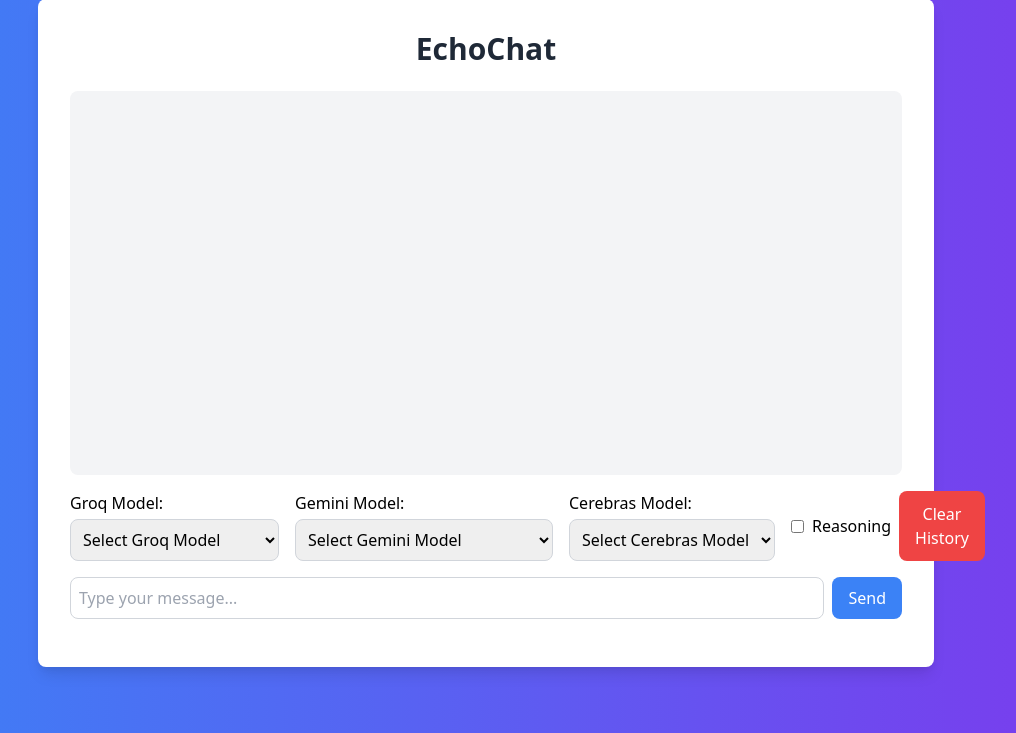
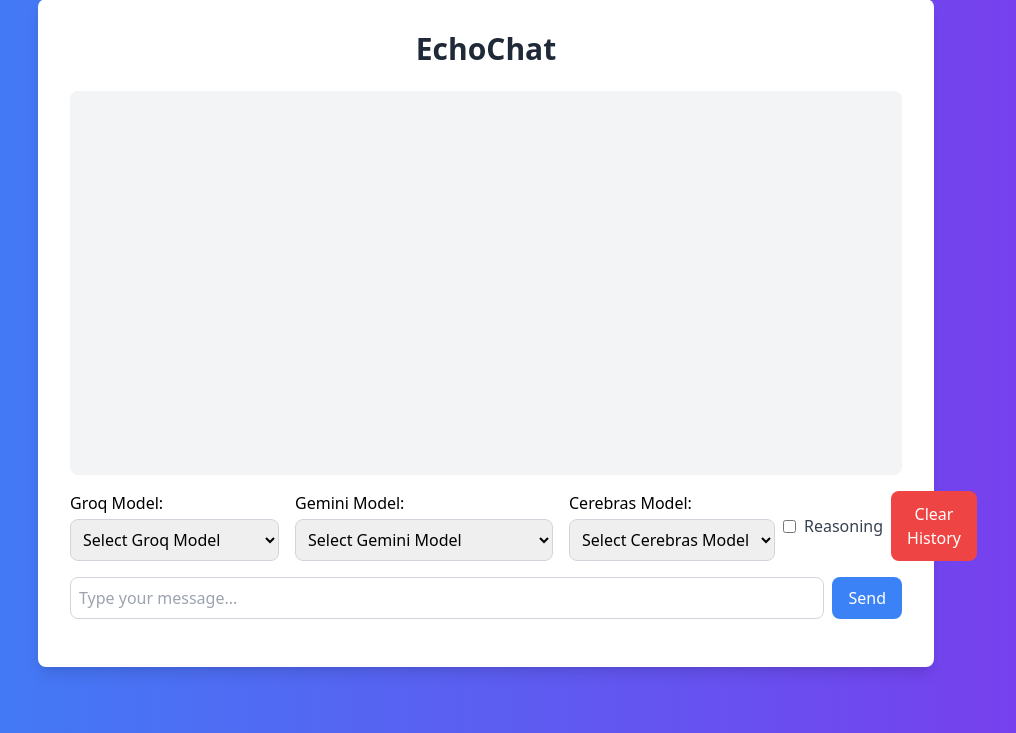
Before and after one commit to Garblesnarff/Multi-chat, a Flask app: page / in a window 1280 px wide. Shown: the part 67-800 px from the top of the page, without its empty margins (154-1170 px from the left). Run offline with Flask 3, Linux system fonts and the light colour scheme.

Commit message:
Agent query: 1. Is the 'Reasoning' checkbox visible in the UI? 2. Does clicking the 'Send' button trigger the sendMessage function? 3. Are the console logs showing the debug messages we've added?

```diff
--- a/templates/index.html
+++ b/templates/index.html
@@ -42,10 +42,10 @@
                         <option value="llama3.1-70b">llama3.1-70b</option>
                     </select>
                 </div>
-                <div class="flex items-center ml-4">
-                    <input type="checkbox" id="reasoning-checkbox" class="mr-2">
-                    <label for="reasoning-checkbox">Reasoning</label>
-                </div>
+            </div>
+            <div class="flex items-center ml-4">
+                <input type="checkbox" id="reasoning-checkbox" class="mr-2">
+                <label for="reasoning-checkbox" class="text-gray-700">Reasoning</label>
             </div>
             <button id="clear-history-btn" class="bg-red-500 text-white px-4 py-2 rounded-lg hover:bg-red-600 focus:outline-none focus:ring-2 focus:ring-red-500">Clear History</button>
         </div>
```
Also changed, not shown: static/js/main.js (+7 -0 lines).
